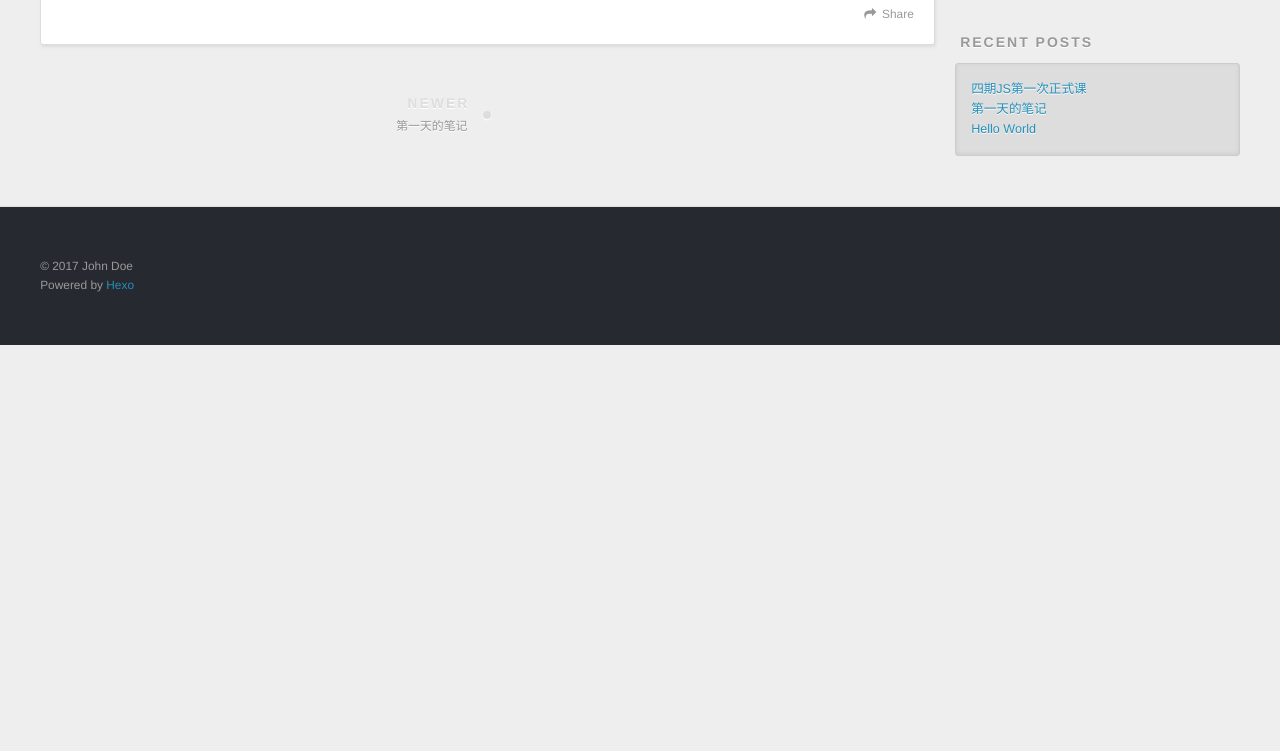
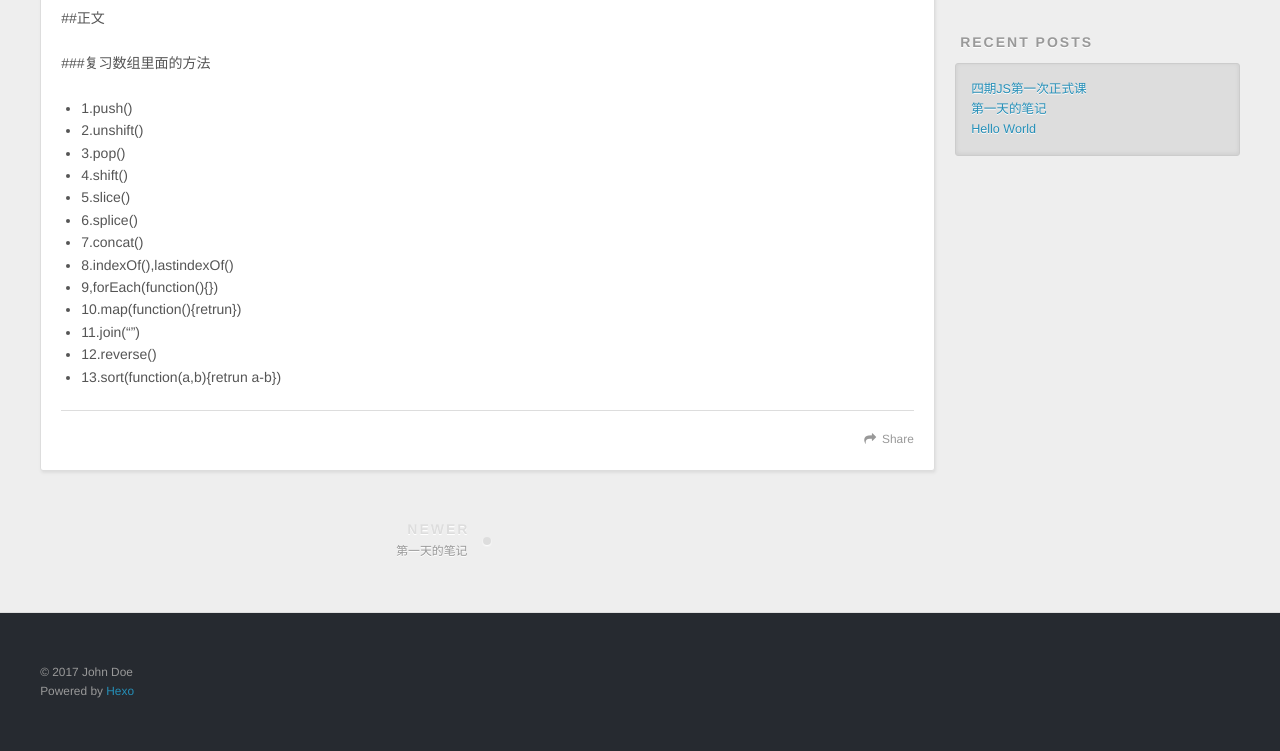
Before and after one commit to tangchen111/tangchen111.gethub.io, a plain HTML site: page 2017/04/25/四期JS第一次正式课/index.html in a window 1280 px wide. Shown: the part 446-1197 px from the top of the page. Before the commit the page ends 800 px from the top, so only its background shows below. Drawn offline with nearby package versions, Linux system fonts and the light colour scheme.

Commit message:
Site updated: 2017-04-25 18:20:58

```diff
--- a/2017/04/25/四期JS第一次正式课/index.html
+++ b/2017/04/25/四期JS第一次正式课/index.html
@@ -5,14 +5,17 @@
 
   <title>四期JS第一次正式课 | Hexo</title>
   <meta name="viewport" content="width=device-width, initial-scale=1, maximum-scale=1">
-  <meta name="keywords">
+  <meta name="description" content="##正文 ###复习数组里面的方法  1.push() 2.unshift() 3.pop() 4.shift() 5.slice() 6.splice() 7.concat() 8.indexOf(),lastindexOf() 9,forEach(function(){}) 10.map(function(){retrun}) 11.join(“”) 12.reverse() 13.sort(">
+<meta name="keywords">
 <meta property="og:type" content="article">
 <meta property="og:title" content="四期JS第一次正式课">
 <meta property="og:url" content="http://yoursite.com/2017/04/25/四期JS第一次正式课/index.html">
 <meta property="og:site_name" content="Hexo">
-<meta property="og:updated_time" content="2017-04-25T10:13:06.578Z">
+<meta property="og:description" content="##正文 ###复习数组里面的方法  1.push() 2.unshift() 3.pop() 4.shift() 5.slice() 6.splice() 7.concat() 8.indexOf(),lastindexOf() 9,forEach(function(){}) 10.map(function(){retrun}) 11.join(“”) 12.reverse() 13.sort(">
+<meta property="og:updated_time" content="2017-04-25T10:15:16.580Z">
 <meta name="twitter:card" content="summary">
 <meta name="twitter:title" content="四期JS第一次正式课">
+<meta name="twitter:description" content="##正文 ###复习数组里面的方法  1.push() 2.unshift() 3.pop() 4.shift() 5.slice() 6.splice() 7.concat() 8.indexOf(),lastindexOf() 9,forEach(function(){}) 10.map(function(){retrun}) 11.join(“”) 12.reverse() 13.sort(">
 
     <link rel="alternate" href="/atom.xml" title="Hexo" type="application/atom+xml">
 
@@ -83,6 +86,23 @@
 
     <div class="article-entry" itemprop="articleBody">
 
+        <p>##正文</p>
+<p>###复习数组里面的方法</p>
+<ul>
+<li>1.push()</li>
+<li>2.unshift()</li>
+<li>3.pop()</li>
+<li>4.shift()</li>
+<li>5.slice()</li>
+<li>6.splice()</li>
+<li>7.concat()</li>
+<li>8.indexOf(),lastindexOf()</li>
+<li>9,forEach(function(){})</li>
+<li>10.map(function(){retrun})</li>
+<li>11.join(“”)</li>
+<li>12.reverse()</li>
+<li>13.sort(function(a,b){retrun a-b})</li>
+</ul>
 
 
     </div>
```
Also changed, not shown: index.html (+17 -0 lines).
